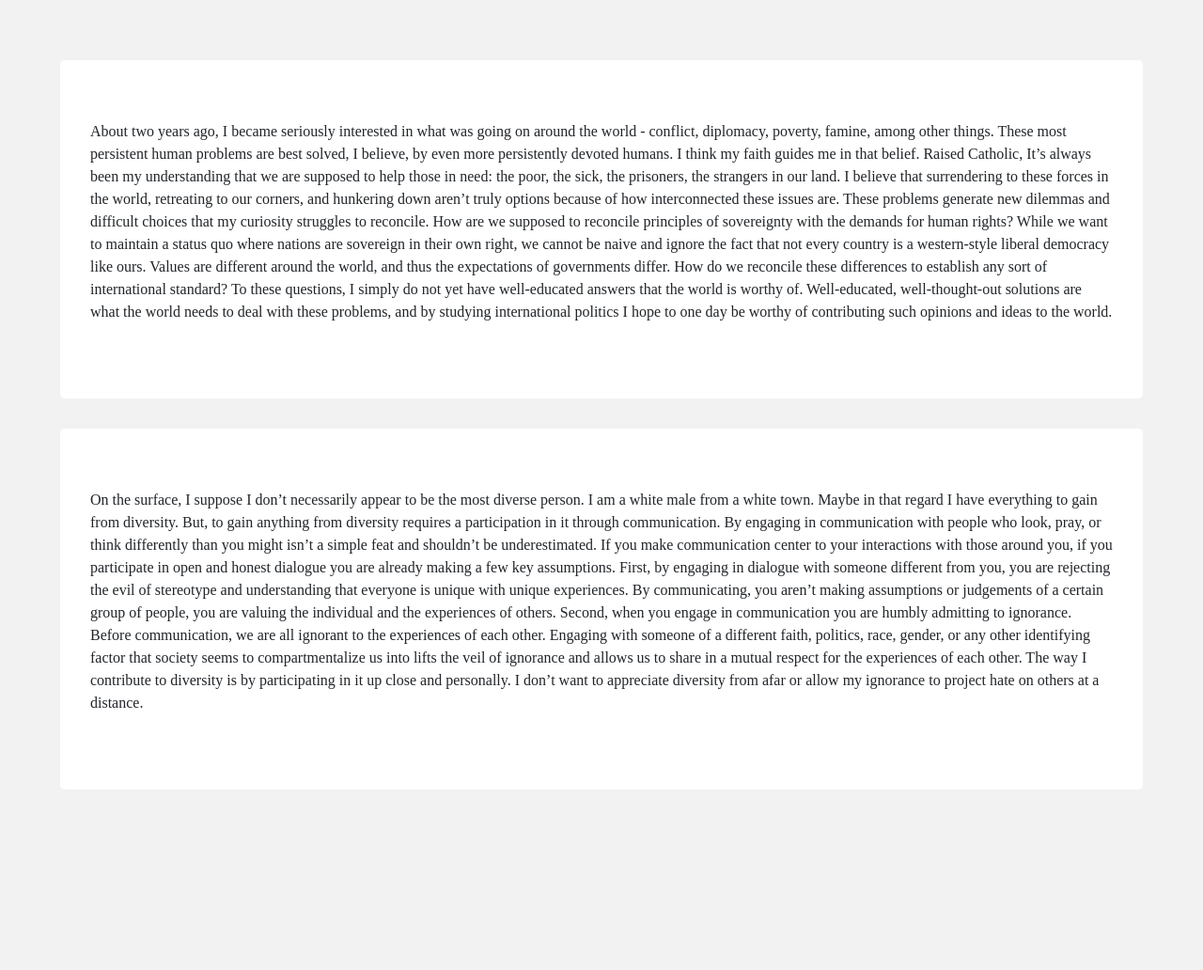
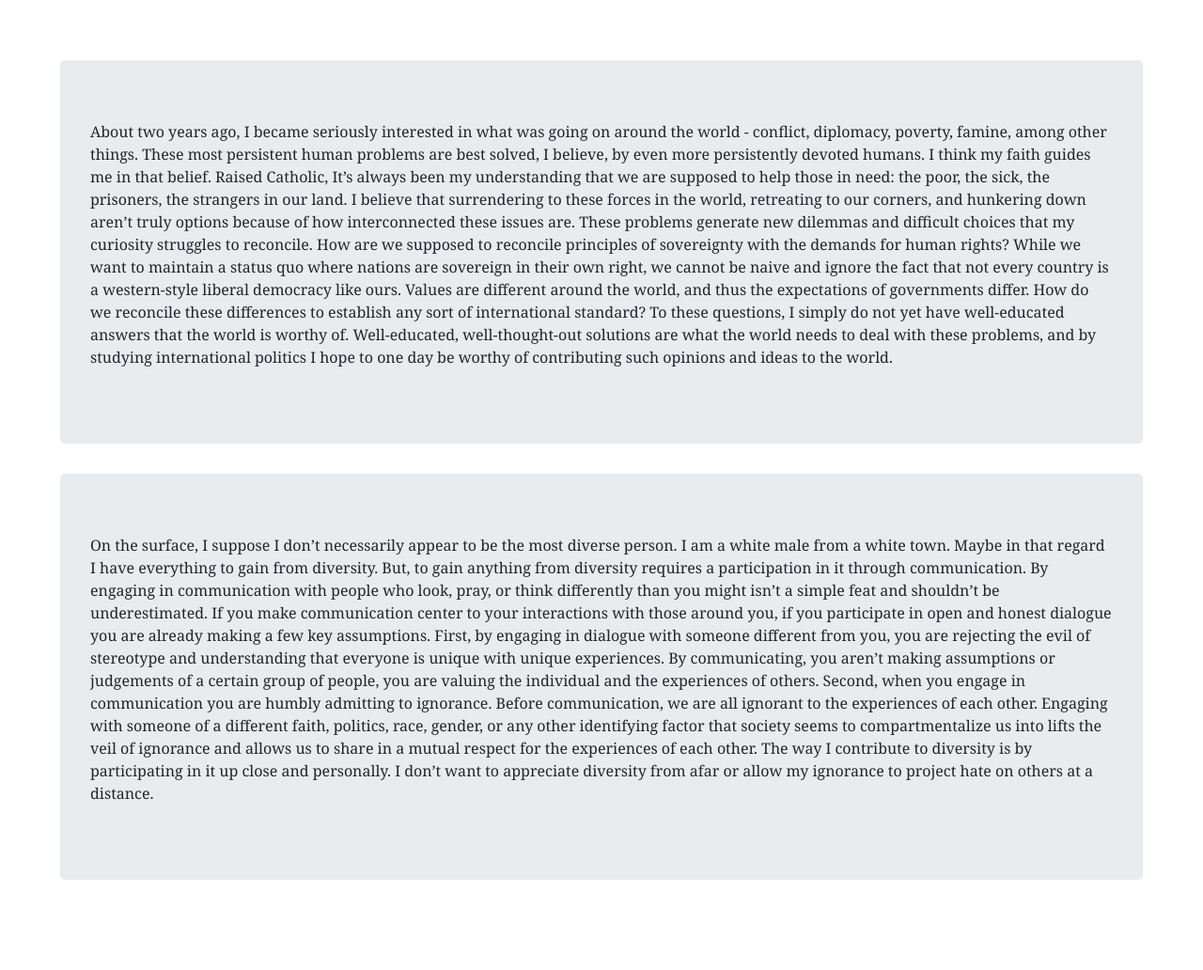
Before and after one commit to joeypalko/joeypalko.github.io, a Jekyll site: the page index.html, which Jekyll copies as it is, in a window 1280 px wide. Shown: the whole page at 94% size. Built offline with Jekyll 4.4.1, drawn with Linux system fonts in a browser that asks for light colours; nearby versions of some CDN libraries; before the commit the page ends 936 px from its top, so only the background shows below that.

Commit message:
Update index.html

```diff
--- a/index.html
+++ b/index.html
@@ -12,11 +12,7 @@
     <style>
       body {
         padding: 5%;
-        font-family: "Times New Roman";
-        background-color:  #f2f2f2;
-      }
-      .jumbotron {
-      background-color: white;
+        font-family: "Georgia";
       }
     </style>
   </head>
```
